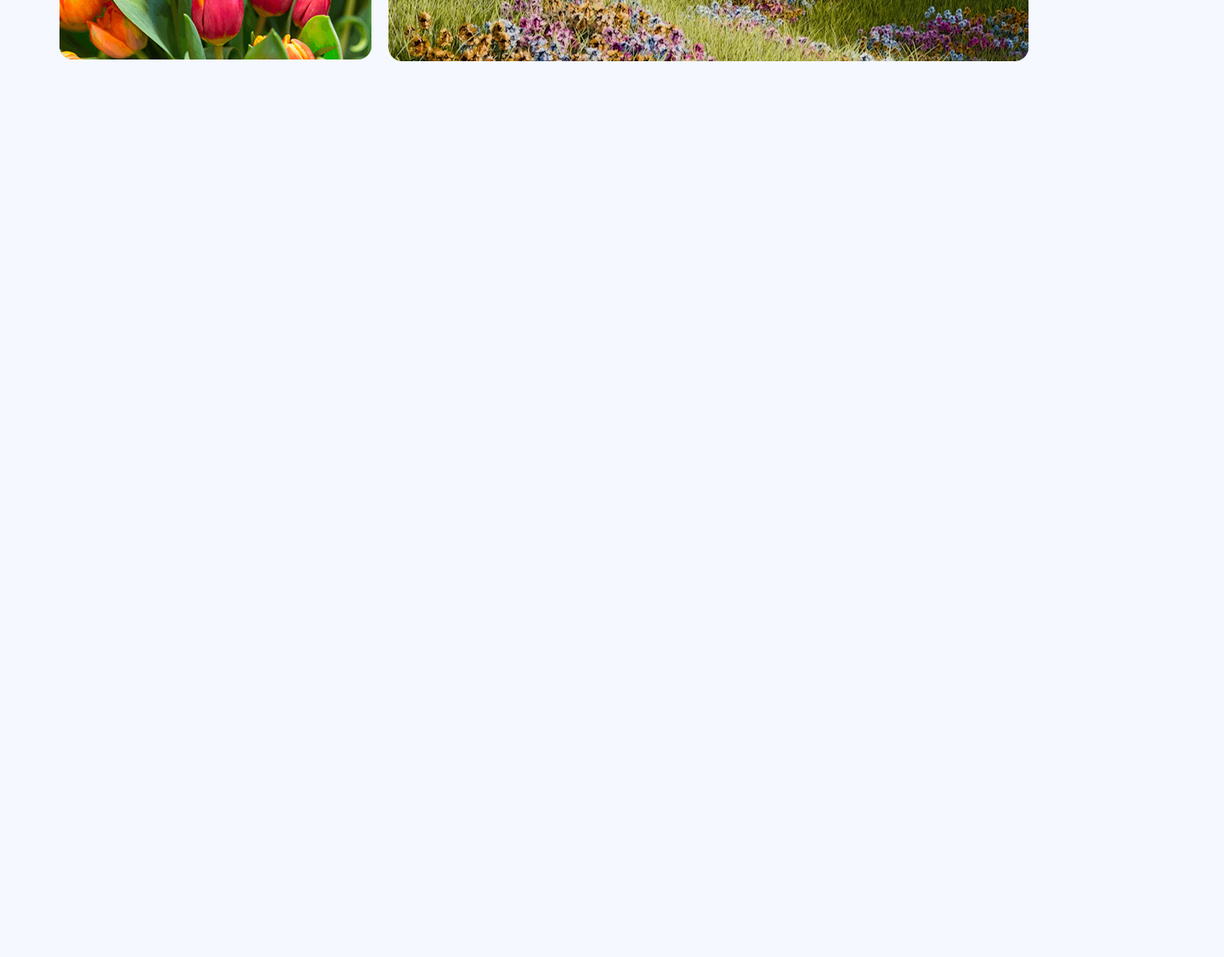
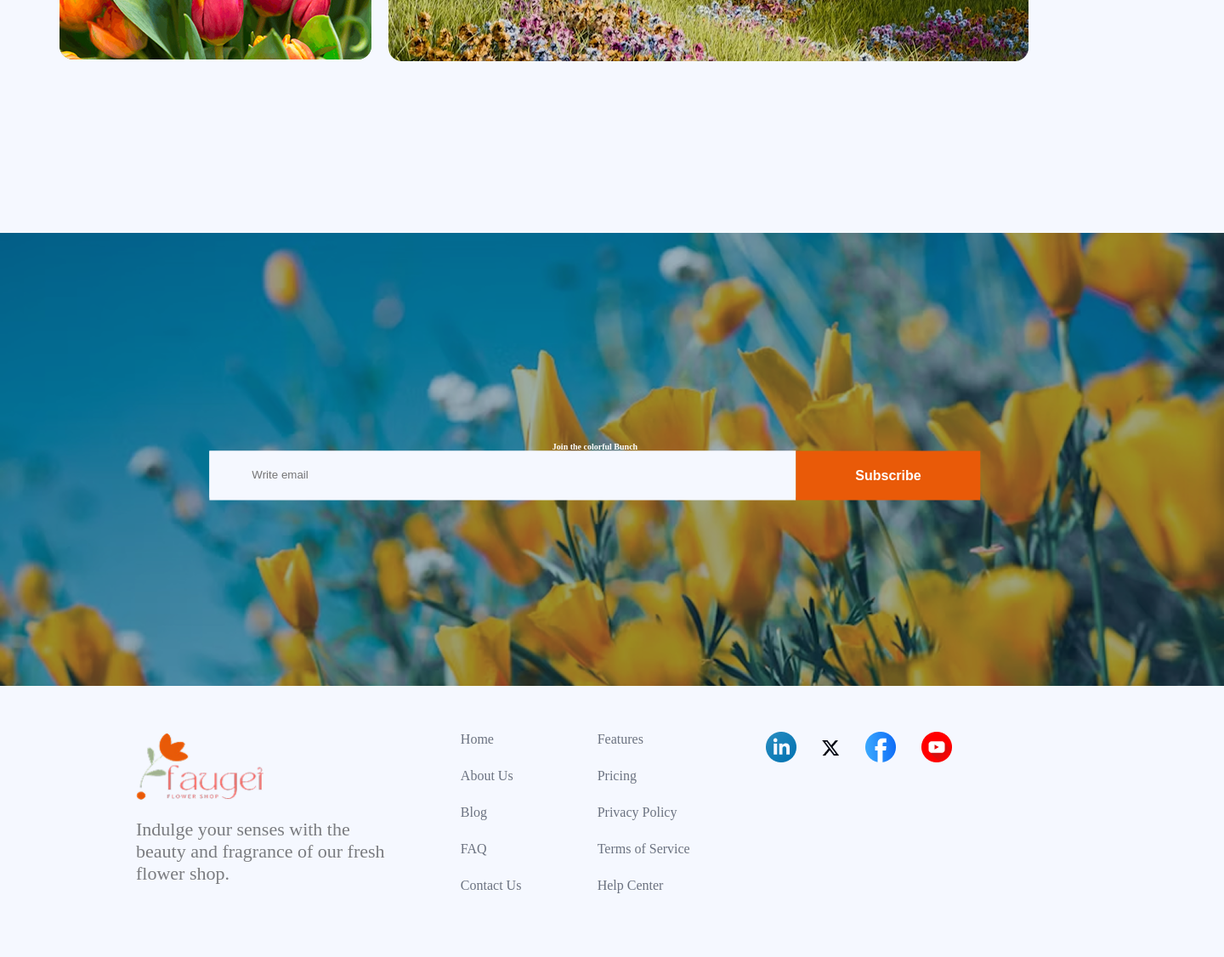
Before and after one commit to Mahedi76/assignment-two-repo, a plain HTML site: page index.html in a window 1280 px wide. Shown: the part 3338-4464 px from the top of the page at 85% size, 1440 px wide, since content can reach past the window. Before the commit the page ends 3612 px from the top, so only its background shows below. Drawn offline with Linux system fonts and the light colour scheme.

Commit message:
added footer conten

```diff
--- a/index.html
+++ b/index.html
@@ -238,9 +238,69 @@
 
 
 
+    </main>
 
-    </main>
     <footer>
+
+     <!-- footer section -->
+        <section class="footer-content">
+            <div class="colorful-content">
+                <img src="./assets/news-letter-bg.png" alt="">
+                <div class="colorful-h">
+                    <h1>Join the colorful Bunch</h1>
+                        <div class="colorful-mail">
+                        <div class="colorful-input inter-normal">
+                        <input type="email" name="" id="" placeholder="Write email">
+                        </div>
+
+                        <button>Subscribe</button>
+                   </div>
+
+                </div>
+            </div>
+
+            <div class="footer-container">
+                <div class="footer-items">
+                <!-- 1st part -->
+                <div class="footer-first-content">
+                    <div class="footer-flower-img">
+                        <img src="./assets/logo.png" alt="">
+                    </div>
+                    <p>Indulge your senses with the <br> beauty and fragrance of our fresh <br> flower shop. </p>
+                </div>
+
+                <!-- 2nd part -->
+                <div class="footer-list">
+                    <li>Home</li>
+                    <li>About Us</li>
+                    <li>Blog</li>
+                    <li>FAQ</li>
+                    <li>Contact Us</li>
+                </div>
+
+                <!-- 3rd part -->
+                <div class="footer-list">
+                    <li>Features</li>
+                    <li>Pricing</li>
+                    <li>Privacy Policy</li>
+                    <li>Terms of Service</li>
+                    <li>Help Center</li>
+                </div>
+
+                <!-- 4th part -->
+               <div>
+                 <div class="footer-icon-img">
+                   <span><img src="./assets/icon-linkedin.png" alt=""></span>
+                   <span class="footer-twitter"><img src="./assets/icon-twitter.png" alt=""></span>
+                   <span><img src="./assets/icon-facebook.png" alt=""></span>
+                   <span><img src="./assets/icon-youtube.png" alt=""></span>
+                </div>
+
+               </div>
+
+            </div>
+            </div>
+        </section>
 
     </footer>
 </body>
--- a/style.css
+++ b/style.css
@@ -402,3 +402,126 @@
     font-size: 30px;
     position: relative;
 }
+
+
+
+
+/* footer content */
+
+.footer-content {
+    max-width: 1440px;
+    margin: auto;
+    margin-top: 200px;
+}
+
+.colorful-content {
+    position: relative;
+    display: block;
+}
+
+.colorful-h {
+    position: absolute;
+    top: 280px;
+    left: 700px;
+    transform: translate(-50%, -50%);
+    /* color: white; */
+    background-color: transparent;
+    text-align: center;
+    padding: 0;
+    margin: 0;
+
+
+}
+
+.colorful-h h1, .colorful- {
+    background-color: transparent;
+    color: white;
+    /* margin: 5px 0; */
+    text-decoration: none;
+    font-weight: bold;
+    font-size: 10px;
+    font-weight: 700;
+}
+
+.colorful-h input {
+
+   padding: 20px 50px;
+    font-size: 12;
+    width: 690px;
+    border: none;
+    /* border-radius: 20px; */
+}
+
+.colorful-mail {
+    display: flex;
+
+    width: 20%;
+
+}
+ .colorful-input {
+
+    margin-top: px;
+}
+
+.colorful-mail button {
+    padding: 20px 70px;
+    border: none;
+    background-color: rgb(233, 90, 8);
+    color: rgb(255, 255, 255);
+    font-size: 16px;
+    font-weight: 600;
+}
+
+
+
+
+.footer-container {
+    padding: 50px 160px;
+}
+
+
+.footer-items {
+    display: flex;
+    justify-content: space-between;
+    /* align-items: center; */
+}
+
+.footer-flower-img img {
+    margin-bottom: 16px;
+    width: 150px;
+    height: 82px;
+
+}
+
+.footer-first-content p{
+    font-size: 22px;
+    font-weight: 400;
+    color: rgba(0, 0, 0, 0.5);
+}
+
+.footer-list li {
+    list-style: none;
+    margin-bottom: 25px;
+    color: rgb(107, 114, 128);
+    font-size: 16px;
+    font-weight: 400;
+}
+
+
+.footer-icon-img {
+    /* position: relative; */
+    display: flex;
+    flex-direction: row;
+    gap: 30px;
+    /* justify-content: start; */
+    justify-content: flex-end;
+/* align-items: center; */
+    /* align-items: center; */
+
+
+}
+
+.footer-icon-img .footer-twitter {
+    position: relative;
+    top: 10px;
+}
```
